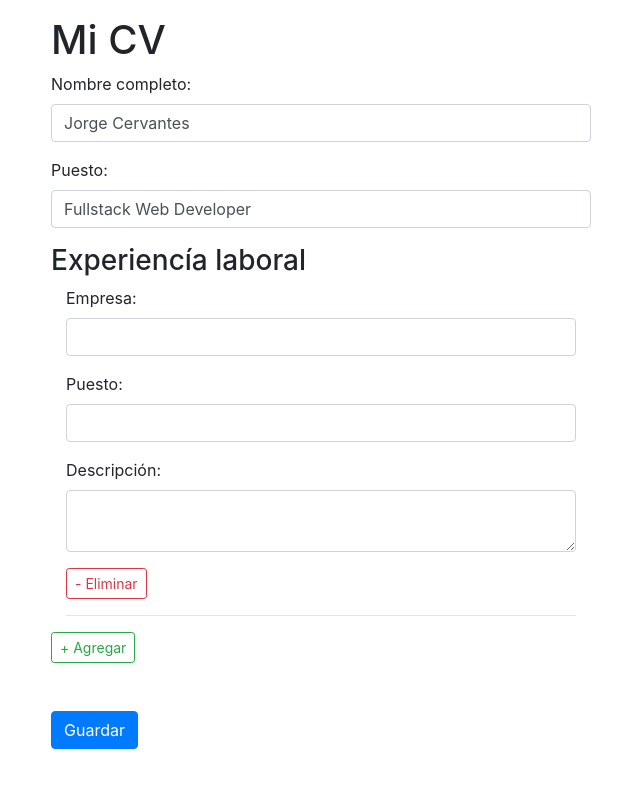
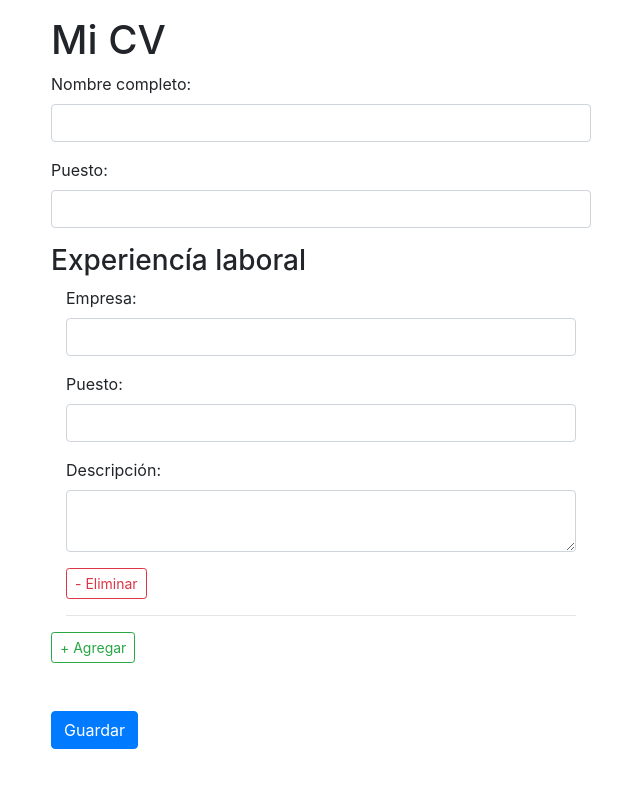
Before and after one commit to devcoy/angular-dynamic-forms, an Angular app: page /dynamic-form in a window 1280 px wide. Shown: the top 788 px of the page, without its empty margins (34-674 px from the left). Built offline with nearby package versions, Linux system fonts and the light colour scheme.

Commit message:
cleaned form

```diff
--- a/src/app/pages/dynamic-form/dynamic-form.component.ts
+++ b/src/app/pages/dynamic-form/dynamic-form.component.ts
@@ -26,8 +26,8 @@ export class DynamicFormComponent implements OnInit {
 
   buildcvForm() {
     this.cvForm = this.formBuilder.group({
-      fullname: new FormControl('Jorge Cervantes'),
-      jobTitle: new FormControl('Fullstack Web Developer'),
+      fullname: new FormControl(''),
+      jobTitle: new FormControl(''),
       /**
        * Un FormArray es un arreglo de FormControl. Se comporta muy parecido a un arreglo normal
        * y tiene ciertos métodos propios que hace muy sencillo agregar y quitar elementos del mismo.
```
